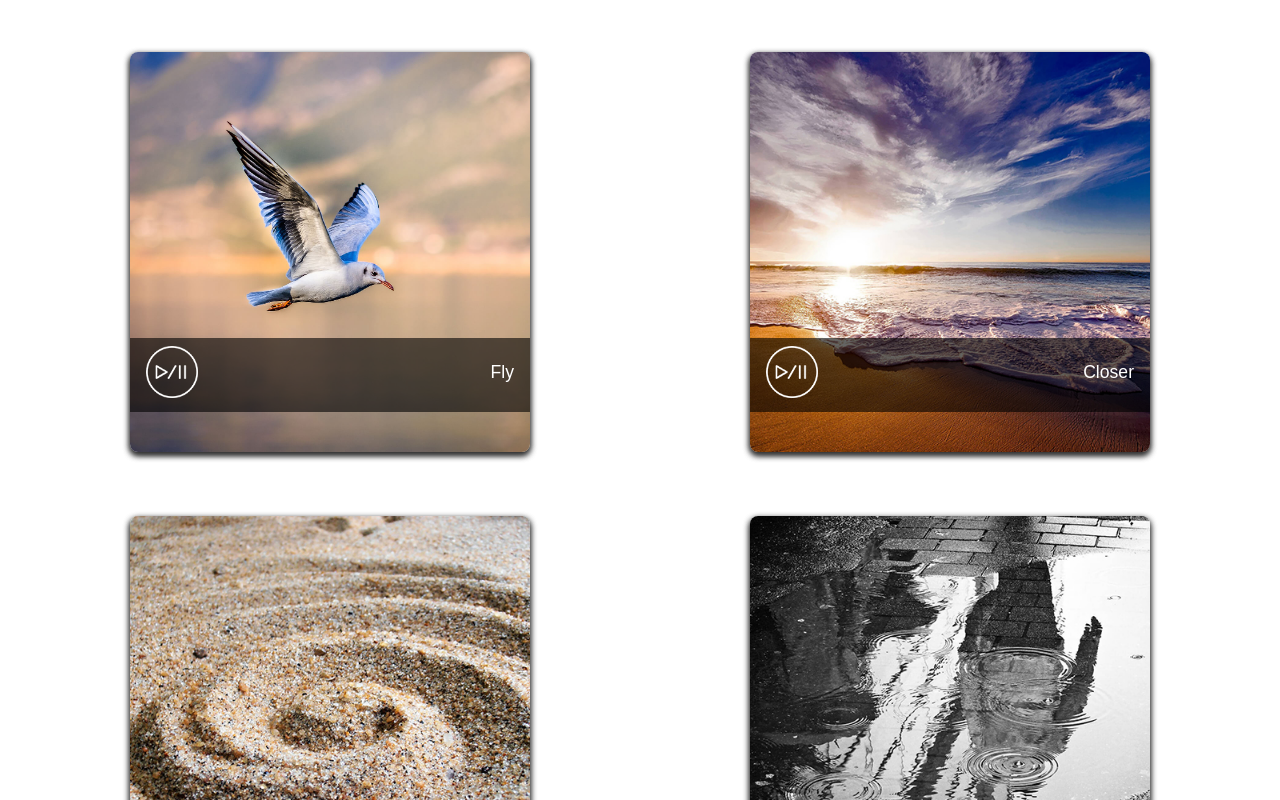
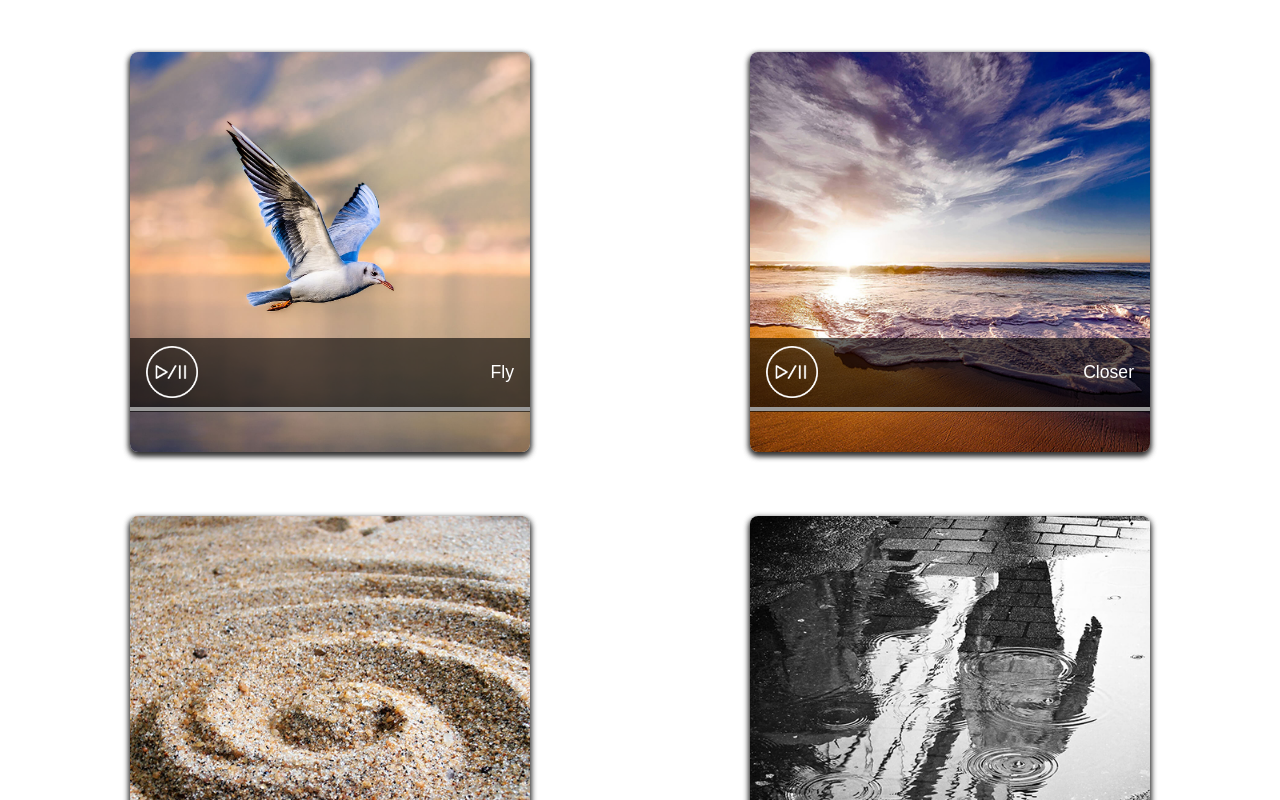
Before and after one commit to zcdev/mp3-project, a React (Create React App) app: page / in a window 1280 px wide. Shown: the top 800 px of the page. Built offline with nearby package versions, Linux system fonts and the light colour scheme.

Commit message:
Add buffer bar

```diff
--- a/src/App.js
+++ b/src/App.js
@@ -17,6 +17,7 @@ class App extends Component {
             timestamp: 0,
             duration: 0,
             progress: 0,
+            buffer: 0,
             clicked: [],
             id: []
         };
@@ -32,12 +33,11 @@ class App extends Component {
         let currentTime = music.currentTime.toFixed(2);
         music.src = Songs[id].song;
 
-        music.addEventListener(
-            "timeupdate", () => {
-                this.setState({
-                    currentTime: currentTime
-                })
-            });
+        music.addEventListener('timeupdate', () => {
+            this.setState({
+                currentTime: currentTime
+            })
+        });
 
         if (!this.state.isPlaying) {
 
@@ -57,7 +57,8 @@ class App extends Component {
                     currentTime: this.state.currentTime,
                     clicked: this.state.clicked.concat(id),
                     isPlaying: true,
-                    progress: Math.ceil((music.currentTime / music.duration) * 100) / 100
+                    progress: Math.ceil((music.currentTime / music.duration) * 100) / 100,
+                    buffer: Math.round(100 * music.buffered.end(0) / music.duration)
                 });
             }, 100);
 
@@ -67,7 +68,6 @@ class App extends Component {
                 isPlaying: false
             });
 
-
             music.pause();
             clearInterval(this.interval);
 
@@ -75,7 +75,7 @@ class App extends Component {
     };
 
     clickedButton = id => {
-      let spin;
+        let spin;
         if (music.currentTime === music.duration) {
             return spin = "";
         }
@@ -93,6 +93,13 @@ class App extends Component {
         }
     };
 
+    bufferedProgress = id => {
+        let bufferedBar = { width: `${this.state.buffer}%` }
+        if (this.state.clicked[0] === Songs[id].id) {
+            return bufferedBar
+        }
+    };
+
     render() {
         return (
             <Wrapper>
@@ -101,7 +108,9 @@ class App extends Component {
                     <div className="container">
                       <img className="photo" src={song.image} alt={song.title} title={song.title} />
                       <div className="button"><img className={this.clickedButton(id)} src="./images/play-pause.png" alt="play/pause"/><span>{song.title}</span>
+                      <div style={this.bufferedProgress(id)} id="buffer-bar">
                       <div style={this.applyStyle(id)} id="progress-bar" />
+                      </div>
                       </div>
                     </div>
                 </div>
--- a/src/index.css
+++ b/src/index.css
@@ -67,6 +67,15 @@ p {
   transform: scaleX(0);
   transform-origin: center left;
   position: absolute;
+  bottom: 0px;
+  left: 0;
+}
+
+#buffer-bar {
+  border-top: 4px solid #999;
+  background-color: transparent;
+  transform-origin: center left;
+  position: absolute;
   bottom: -20px;
   left: 0;
 }
```
